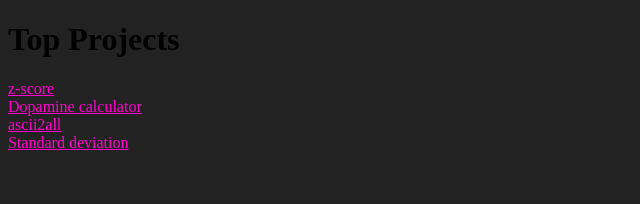
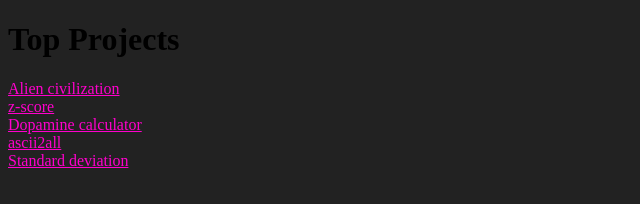
Before and after one commit to Potatochips2001/potatochips2001.github.io, a plain HTML site: page index.html in a window 1280 px wide. Shown: the whole page, without its empty margins (0-640 px from the left). Drawn offline with Linux system fonts and the light colour scheme.

Commit message:
Initial commit

```diff
--- a/index.html
+++ b/index.html
@@ -15,6 +15,7 @@
   <body>
     <div>
       <h1>Top Projects</h1>
+      <a href="https://potatochips2001.github.io/alien-civilization/">Alien civilization</a> <br/>
       <a href="https://potatochips2001.github.io/z-score/">z-score</a> <br/>
       <a href="https://potatochips2001.github.io/dopamine-calculator/">Dopamine calculator</a> <br/>
       <a href="https://potatochips2001.github.io/ascii2all/">ascii2all</a> <br/>
```
